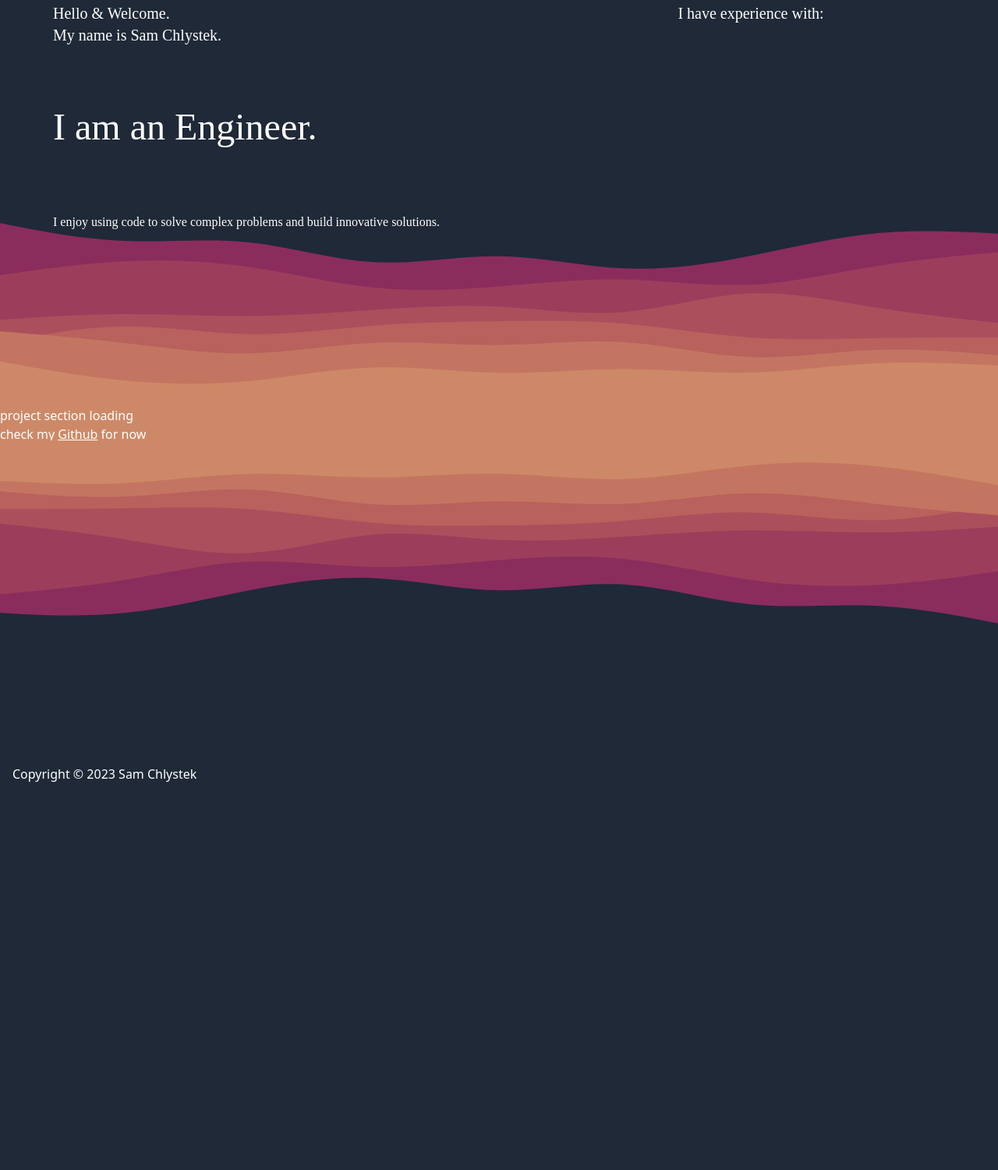
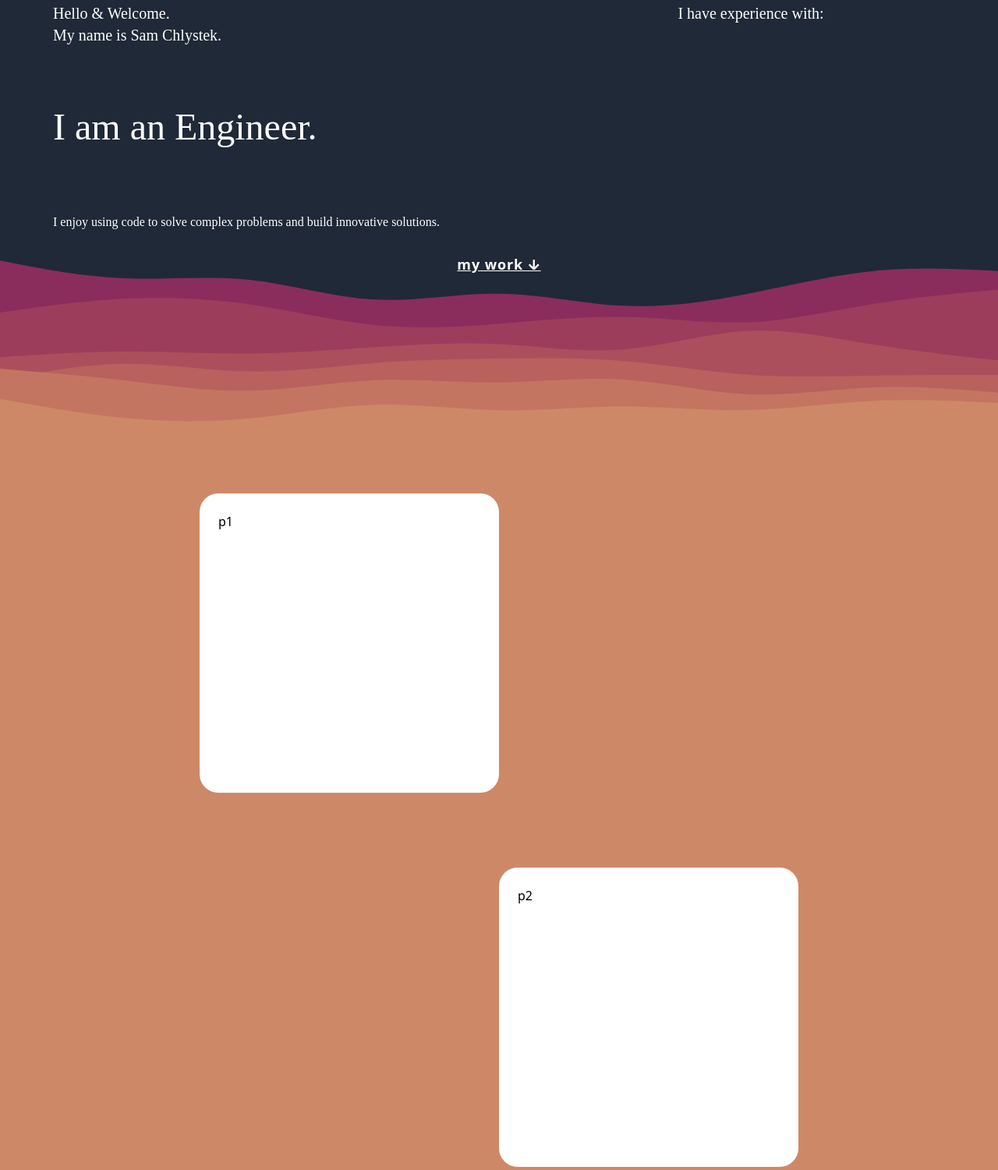
Before and after one commit to schlys/schlys.github.io, a plain HTML site: page index.html in a window 1280 px wide. Shown: the part 149-1650 px from the top of the page at 78% size. Before the commit the page ends 1170 px from the top, so only its background shows below. Drawn offline with Linux system fonts and the light colour scheme; a script that the page names is missing; a web font is replaced by a local one.

Commit message:
started project cards

```diff
--- a/index.html
+++ b/index.html
@@ -45,8 +45,7 @@
         </div>
    </nav>
 
-
-    <div class="min-[880px]:flex  max-[1050px]:-mb-16  max-sm:-mb-2  mx-5 mt-28 -mb-44 overflow-x-hidden">
+    <div class="min-[880px]:flex  max-[880px]:mb-[-3%]  mb-[-10%]  mx-5 mt-28 overflow-x-hidden">
 
         <div class="min-[880px]:w-1/2  min-[1050px]:ml-12  w-full ml-2  mt-10">
             <h1 class="text-xl opm" >
@@ -92,14 +91,27 @@
 
 
     <!-- waves effect -->
-    <div class="aspect-[960/300] bg-[url('/downloads/wave1.svg')] w-full bg-no-repeat bg-center bg-cover"></div>
+    <div class="relative flex justify-center">
+        <a href="#Projects" class="absolute bottom-[54%] underline font-semibold tracking-wider text-lg">my work ↆ</a>
+        <div class="aspect-[960/300] bg-[url('/downloads/wave1.svg')] w-full bg-no-repeat bg-center bg-cover"></div>
+    </div>
 
-    <section class='z-10 -mb-1' style="background-color: #cd8967">
-        <div id="Projects">
 
-            project section loading
+    <section id="Projects">
+        <div style="background-color: #cd8967">
+
+            <!-- project section loading
             <br>
-            check my <a class='underline' href="https://github.com/schlys">Github</a> for now
+            check my <a class='underline' href="https://github.com/schlys">Github</a> for now -->
+
+            <div class="flex flex-col mx-[20%] py-[5%]">
+                <div class="self-start bg-white text-black w-96 h-96 rounded-3xl p-6 mb-24">
+                    p1
+                </div>
+                <div class="self-end bg-white text-black w-96 h-96 rounded-3xl p-6">
+                    p2
+                </div>
+            </div>
 
 
         </div>
```
Also changed, not shown: dist/output.css, style.css (line endings or trailing spaces).
